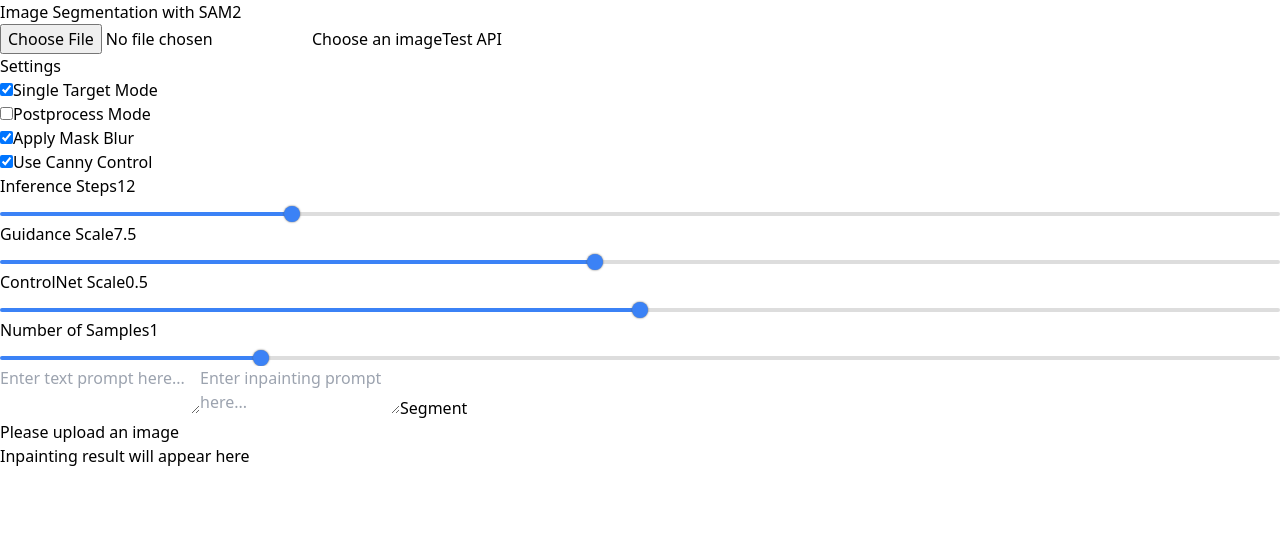
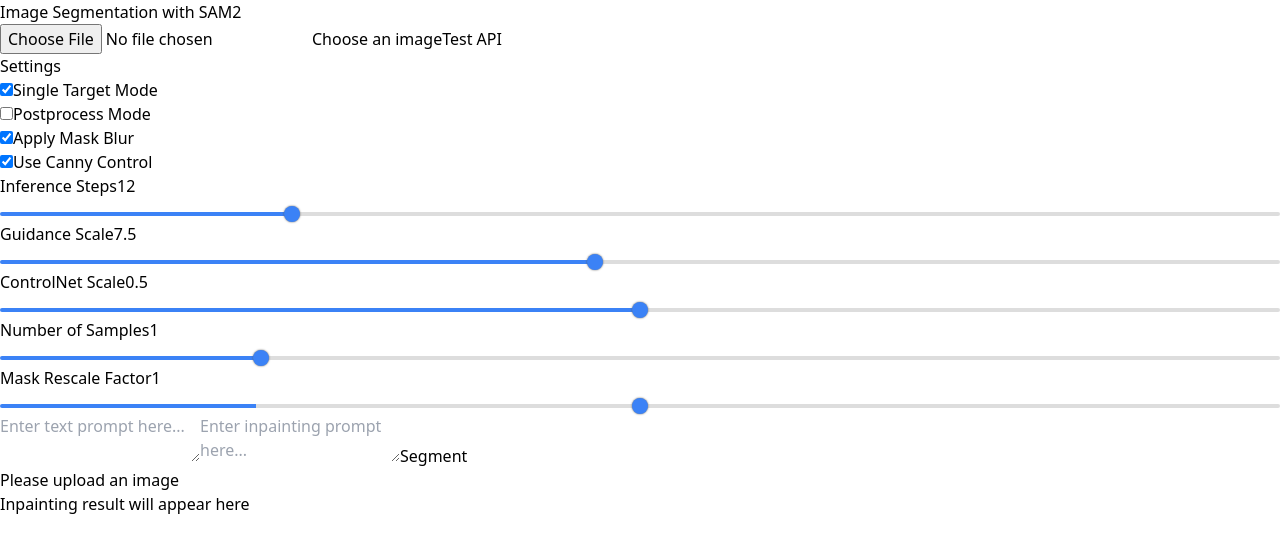
Before and after one commit to Duy1230/Text2Image-Impainting, a React (Vite) app in the folder sam2-demo/: page / in a window 1280 px wide. Shown: the top 552 px of the page. Built offline with nearby package versions, Linux system fonts and the light colour scheme.

Commit message:
Added option to choose mask rescale factor

```diff
--- a/sam2-demo/config.js
+++ b/sam2-demo/config.js
@@ -1,5 +1,5 @@
 const config = {
-    apiBaseUrl: 'https://1e17-34-42-108-156.ngrok-free.app'
+    apiBaseUrl: 'https://1b21-34-82-199-212.ngrok-free.app'
   };
 
   export default config;
--- a/sam2-demo/src/pages/MainPage.jsx
+++ b/sam2-demo/src/pages/MainPage.jsx
@@ -14,6 +14,7 @@
   const [guidanceScale, setGuidanceScale] = useState(7.5)
   const [controlnetScale, setControlnetScale] = useState(0.5)
   const [numSamples, setNumSamples] = useState(1)
+  const [maskRescaleFactor, setmaskRescaleFactor] = useState(1)
   const imageMaskRef = useRef(null)
   const imageInpaintingRef = useRef(null)
   const segmentPrompt = useRef(null)
@@ -104,7 +105,8 @@
           num_inference_steps: numInferenceSteps,
           guidance_scale: guidanceScale,
           controlnet_conditioning_scale: controlnetScale,
-          num_samples: numSamples
+          num_samples: numSamples,
+          mask_rescale: maskRescaleFactor
         }, { responseType: 'blob' })
 
         // Create a URL from the Blob
@@ -345,6 +347,30 @@
                     style={{ backgroundSize: `${numSamples * 100 / 5}% 100%` }}
                   />
                 </div>
+
+                <div>
+                  <div className="flex justify-between mb-2">
+                    <label htmlFor="maskRescaleFactor" className="block text-sm font-medium text-gray-700">
+                      Mask Rescale Factor
+                    </label>
+                    <span className="text-sm text-blue-600 font-medium">{numSamples}</span>
+                  </div>
+                  <input
+                    type="range"
+                    id="maskRescaleFactor"
+                    value={maskRescaleFactor}
+                    onChange={(e) => {
+                      setmaskRescaleFactor(Number(e.target.value));
+                      updateSliderBackground(e);
+                    }}
+                    onInput={updateSliderBackground}
+                    min="0"
+                    max="2"
+                    step="0.01"
+                    className="w-full"
+                    style={{ backgroundSize: `${numSamples * 100 / 5}% 100%` }}
+                  />
+                </div>
               </div>
             </div>
           </div>
```
